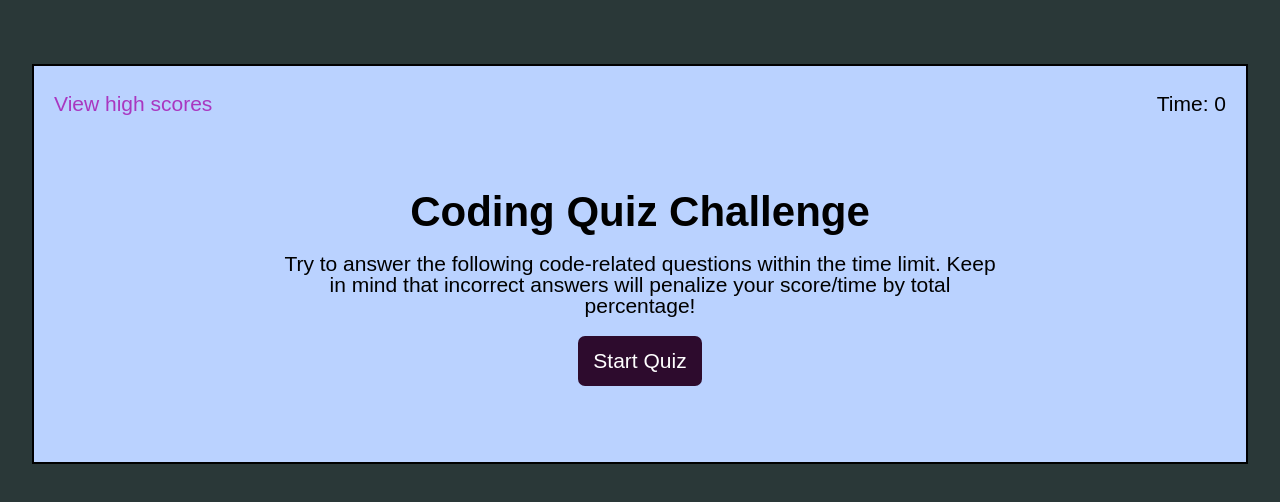
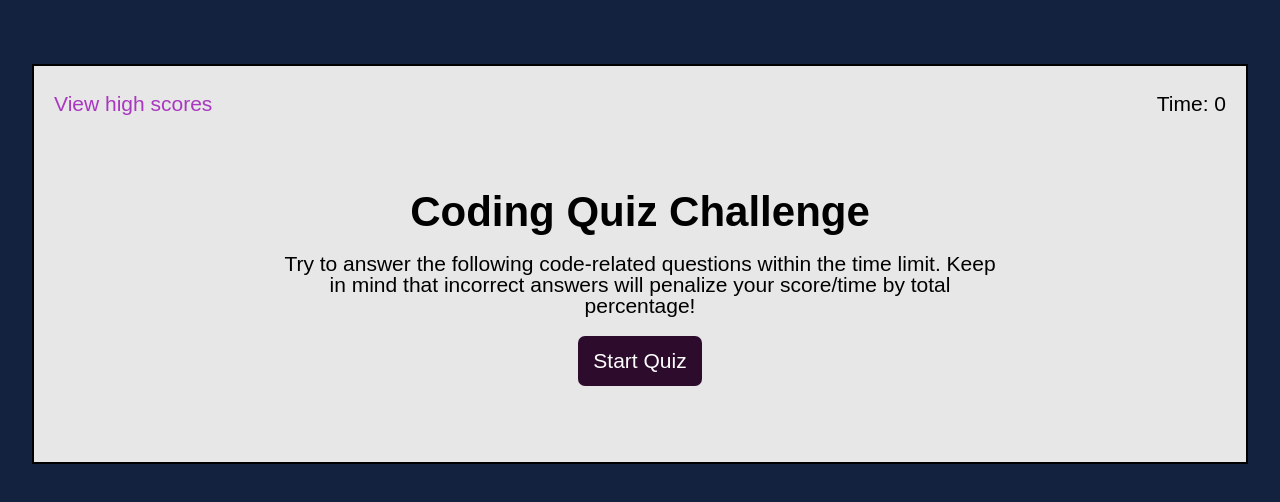
Before and after one commit to sareacct91/Coding-Quiz, a plain HTML site: page index.html in a window 1280 px wide. Drawn offline with Linux system fonts and the light colour scheme.

Commit message:
edited bg colors

```diff
--- a/assets/CSS/style.css
+++ b/assets/CSS/style.css
@@ -1,6 +1,6 @@
 :root {
-  --color-bg-html: rgb(42, 56, 56);
-  --color-bg-body: rgb(186, 210, 255);
+  --color-bg-html: rgb(18, 34, 63);
+  --color-bg-body: rgb(231, 231, 231);
   --color-button: rgb(45, 11, 45);
   --color-button-hover: rgb(169, 55, 192);
   --color-button-text: white;
```
